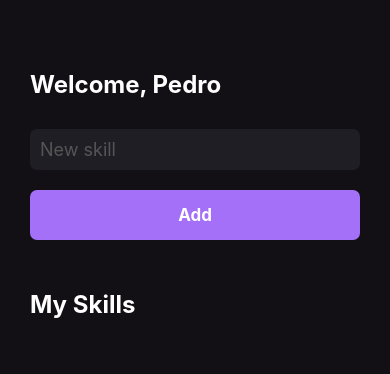
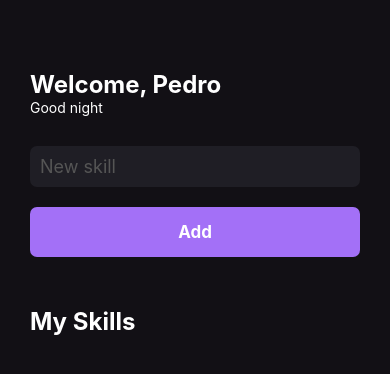
Before and after one commit to pedrolgarcia/my-skills, a React Native app: screen / in a window 390 px wide. Shown: the top 374 px of the page. Built offline with nearby package versions, Linux system fonts and the light colour scheme.

Commit message:
feat: useEffect, greetings by current hour

```diff
--- a/src/pages/Home.js
+++ b/src/pages/Home.js
@@ -1,4 +1,4 @@
-import React, { useState } from "react";
+import React, { useEffect, useState } from "react";
 import { StyleSheet, Text, View, TextInput, Platform, FlatList } from "react-native";
 
 import { Button } from "../components/Button";
@@ -8,6 +8,20 @@
   const [newSkill, setNewSkill] = useState("");
   const [mySkills, setMySkills] = useState([]);
 
+  const [greeting, setGreeting] = useState("");
+
+  useEffect(() => {
+    const currentHour = new Date().getHours()
+
+    if(currentHour > 4 && currentHour < 12) {
+      setGreeting("Good morning")
+    } else if(currentHour >= 12 && currentHour < 18) {
+      setGreeting("Good afternoon")
+    } else {
+      setGreeting("Good night")
+    }
+  }, [])
+
   function handleAddNewSkill() {
     setMySkills((oldState) => [...oldState, newSkill]);
   }
@@ -15,6 +29,7 @@
   return (
     <View style={styles.container}>
       <Text style={styles.title}>Welcome, Pedro</Text>
+      <Text style={styles.greetings}>{greeting}</Text>
 
       <TextInput
         style={styles.input}
@@ -61,4 +76,7 @@
     marginTop: 30,
     borderRadius: 7,
   },
+  greetings: {
+    color: "#FFF"
+  }
 });
```
